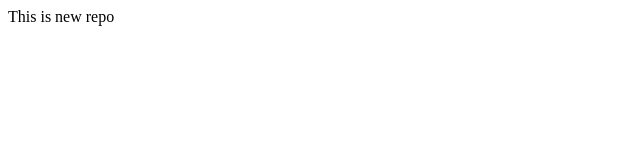
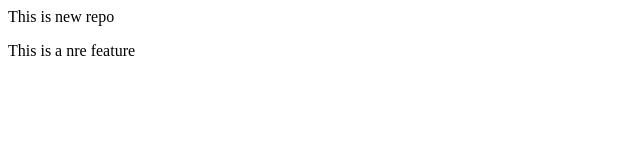
Before and after one commit to chiku-yadav-147/localRepo, a plain HTML site: page index.html in a window 1280 px wide. Shown: the whole page, without its empty margins (0-640 px from the left). Drawn offline with Linux system fonts and the light colour scheme.

Commit message:
add new feature

```diff
--- a/index.html
+++ b/index.html
@@ -1 +1,2 @@
 <p>This is new repo</p>
+<p>This is a nre feature</p>
```
